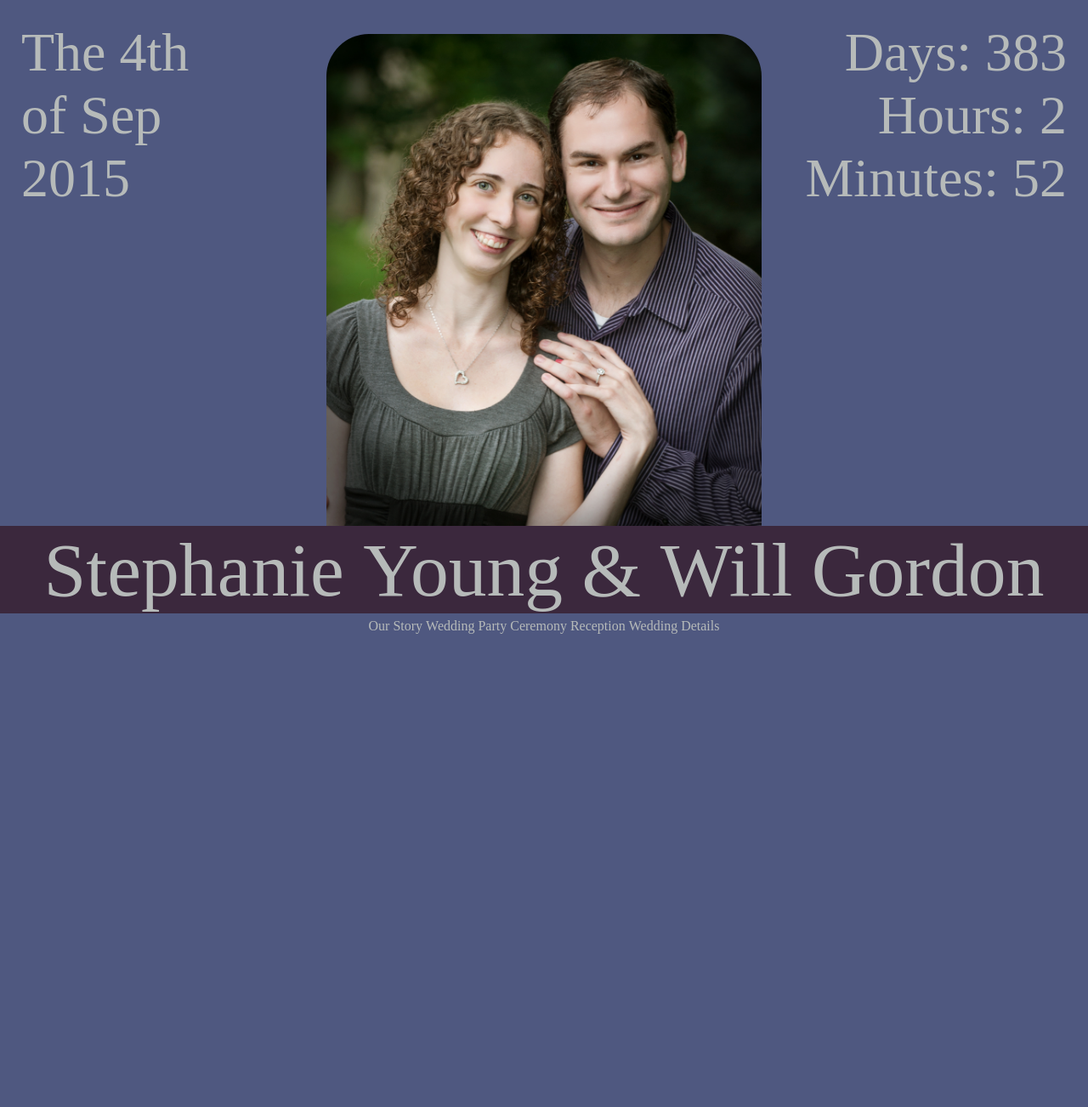
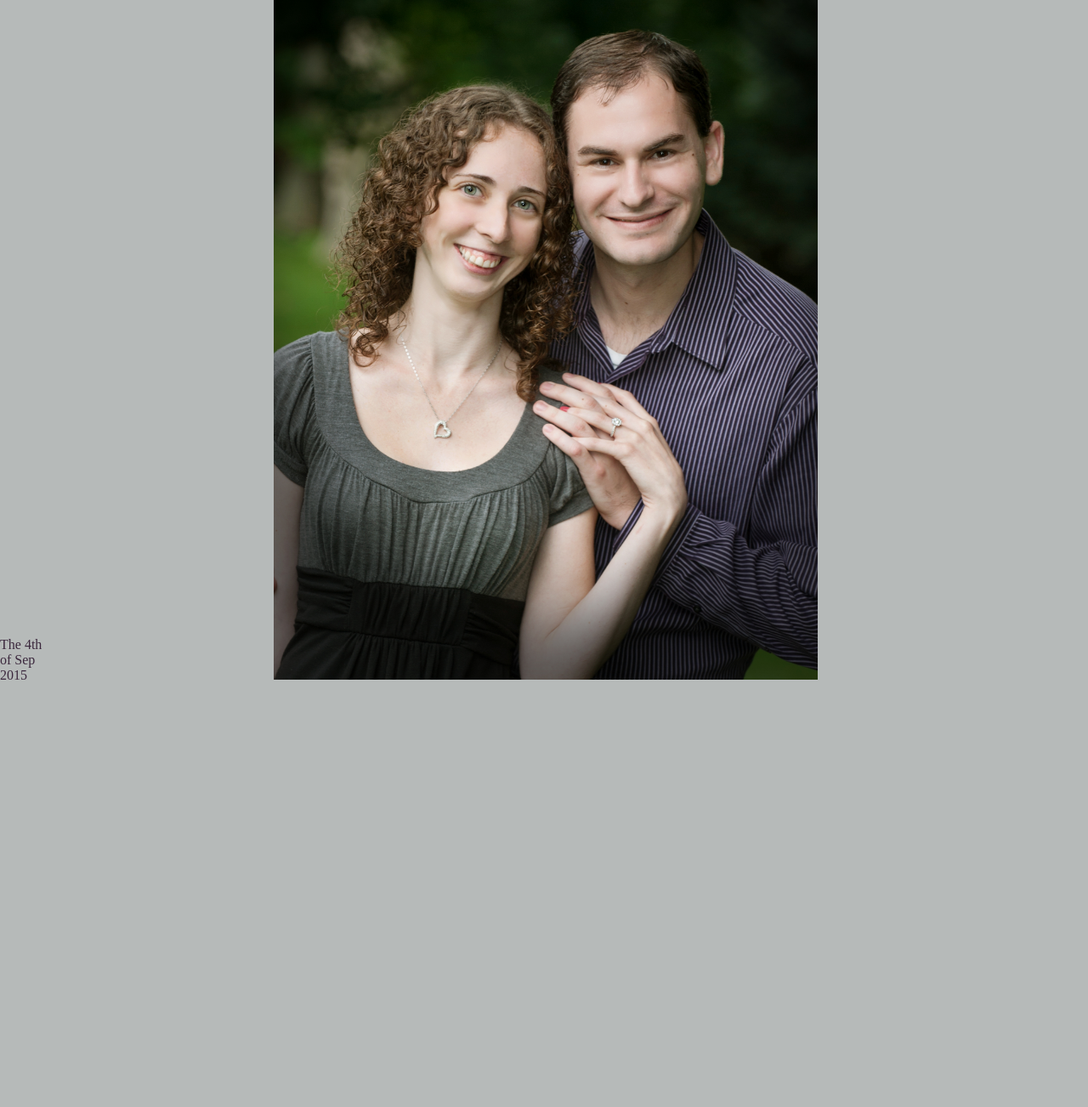
Before and after one commit to wpg4665/September, a Django app: page / in a window 1280 px wide. Shown: the top 1303 px of the page at 85% size. After the commit the page ends 800 px from the top, so only its background shows below. Run offline with Django 3.2, Linux system fonts and the light colour scheme.

Commit message:
Damn OCD and header

```diff
--- a/Wedding/static/Wedding/style.css
+++ b/Wedding/static/Wedding/style.css
@@ -1,23 +1,37 @@
 body {
 	margin: 0;
 	overflow-x: hidden;
-	background: #4F5880;
-	color: #B6BAB9;
+	background: #B6BAB9;
+	color: #3B283D;
 }
 
-header {
+/*header {
 	width: 100%;
 	overflow: hidden;
 	text-align: center;
+}*/
+
+.fullsize {
+	height: 100vh;
+	width: 100vw;
+	overflow: hidden;
+}
+
+header section > div {
+	display: inline-block;
+	height: 100vh;
+	width: 19.9vw;
+}
+
+header .portrait {
+	text-align: center;
+	width: 60vw;
 }
 
 header img {
-	height: 50vmax;
-	position: relative;
-	top: 2.5em;
-	border-top-left-radius: 50px;
-	border-top-right-radius: 50px;
+	height: 100vh;
 }
+
 
 /* Sizes are looking good, except when screen size gets too wide, then everything just gets too big! =/ */
 
@@ -27,6 +41,7 @@ header img {
 	bottom: 25px;
 	width: 100%;
 	background: #3B283D;
+	color: #B6BAB9;
 	/*text-align: center;*/
 	z-index: 5;
 	font-size: 7vmax;
--- a/Wedding/templates/Wedding/index.html
+++ b/Wedding/templates/Wedding/index.html
@@ -3,7 +3,7 @@
 {% block title %}Steph & Will{% endblock %}
 
 {% block content %}
-	{% include "Wedding/page_header.html" %}
+	{% include "Wedding/page_header.html" %}<!--
 	<div id="intro" class="image-block">
 		<p>
 			Lorem ipsum dolor sit amet, consectetur adipiscing elit. Sed rhoncus consequat est, at euismod libero sagittis in. Nullam ac lectus ornare, posuere dolor in, tempus tortor.
@@ -25,5 +25,5 @@
 		</p>
 	</div>
 	<div id="main-info" class="content-block"></div>
-	<footer></footer>
+	<footer></footer>-->
 {% endblock %}
--- a/Wedding/templates/Wedding/page_header.html
+++ b/Wedding/templates/Wedding/page_header.html
@@ -1,17 +1,20 @@
 <header>
-	<img id="portrait" src="/my-media/engagement.png">
-	<section id="dates">
-		<div class="wedding">
+	<section class="fullsize">
+		<div class="wedding-date">
 		{% for unit, value in wedd_date.items %}
 			<div id="{{ unit }}">{{ value }}</div>
 		{% endfor %}
+		</div>
+		<div class="portrait">
+			<img src="/my-media/engagement.png">
 		</div>
 		<div class="countdown">
 		{% for unit, value in diff.items %}
 			<div id="{{ unit }}">{{ unit|title }}: {{ value }}</div>
 		{% endfor %}
 		</div>
-	</section>
+
+	</section><!--
 	<section id="banner">
 		Stephanie&nbsp;Young &&nbsp;Will&nbsp;Gordon
 	</section>
@@ -23,5 +26,5 @@
 			<li>Reception</li>
 			<li>Wedding Details</li>
 		</ul>
-	</nav>
+	</nav>-->
 </header>
```
